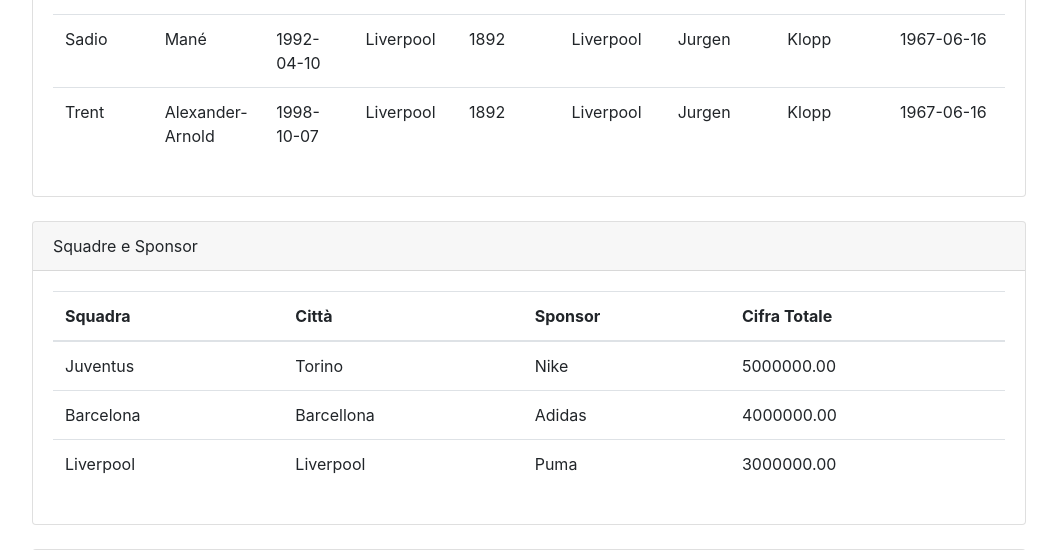
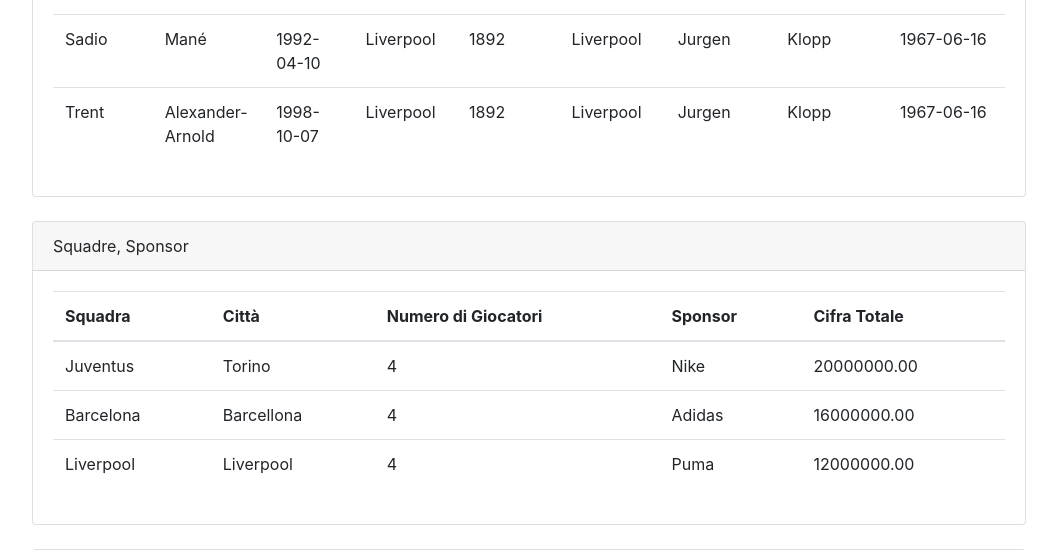
Before and after one commit to DomeManca/CRUDphp, a PHP site: page /dashboard.php in a window 1280 px wide. Shown: the part 1118-1668 px from the top of the page, without its empty margins (111-1168 px from the left). Run offline with PHP 8.4, Linux system fonts and the light colour scheme; a user stored in the database is signed in; data comes from the database, SQL or seed files in the repository.

Commit message:
Add files via upload

```diff
--- a/dashboard.php
+++ b/dashboard.php
@@ -180,20 +180,21 @@
 </div>
 
 <?php
-// Query per recuperare le informazioni su squadre e sponsor
-$query = "SELECT squadra.Nome AS Squadra_Nome, squadra.Citta AS Squadra_Citta, GROUP_CONCAT(sponsor.Nome SEPARATOR ', ') AS Sponsor_Nomi, SUM(contratto.Cifra) AS Cifra_Totale
+// Query per recuperare le informazioni su squadre, sponsor e numero di giocatori
+$query = "SELECT squadra.Nome AS Squadra_Nome, squadra.Citta AS Squadra_Citta, GROUP_CONCAT(DISTINCT sponsor.Nome SEPARATOR ', ') AS Sponsor_Nomi, SUM(contratto.Cifra) AS Cifra_Totale, COUNT(giocatore.ID) AS Num_Giocatori
           FROM squadra
           LEFT JOIN contratto ON squadra.ID = contratto.Squadra_ID
           LEFT JOIN sponsor ON contratto.Sponsor_ID = sponsor.ID
+          LEFT JOIN giocatore ON squadra.ID = giocatore.Squadra_ID
           GROUP BY squadra.ID";
 $stmt = $pdo->query($query);
-$squadre_sponsor = $stmt->fetchAll(PDO::FETCH_ASSOC);
+$squadre_sponsor_giocatori = $stmt->fetchAll(PDO::FETCH_ASSOC);
 ?>
 
-<!-- Visualizzazione squadre e sponsor -->
+<!-- Visualizzazione squadre, sponsor e numero di giocatori -->
 <div class="card mb-4">
     <div class="card-header">
-        Squadre e Sponsor
+        Squadre, Sponsor
     </div>
     <div class="card-body">
         <table class="table">
@@ -201,15 +202,17 @@
                 <tr>
                     <th>Squadra</th>
                     <th>Città</th>
+                    <th>Numero di Giocatori</th>
                     <th>Sponsor</th>
                     <th>Cifra Totale</th>
                 </tr>
             </thead>
             <tbody>
-                <?php foreach ($squadre_sponsor as $row): ?>
+                <?php foreach ($squadre_sponsor_giocatori as $row): ?>
                     <tr>
                         <td><?php echo $row['Squadra_Nome']; ?></td>
                         <td><?php echo $row['Squadra_Citta']; ?></td>
+                        <td><?php echo $row['Num_Giocatori']; ?></td>
                         <td><?php echo $row['Sponsor_Nomi']; ?></td>
                         <td><?php echo $row['Cifra_Totale']; ?></td>
                     </tr>
@@ -218,6 +221,7 @@
         </table>
     </div>
 </div>
+
 
         <!-- Aggiunta dati -->
         <div class="card mb-4">
```
